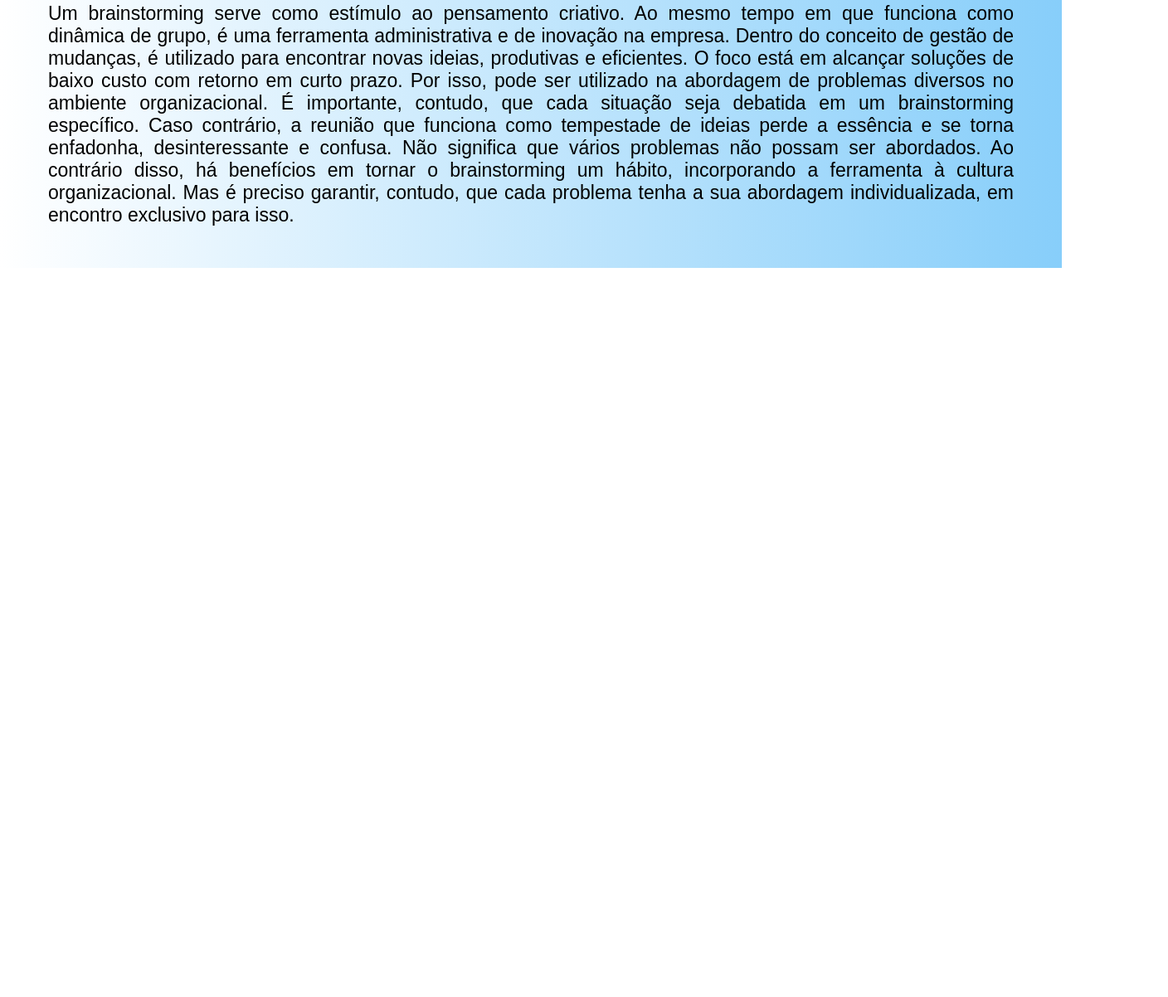
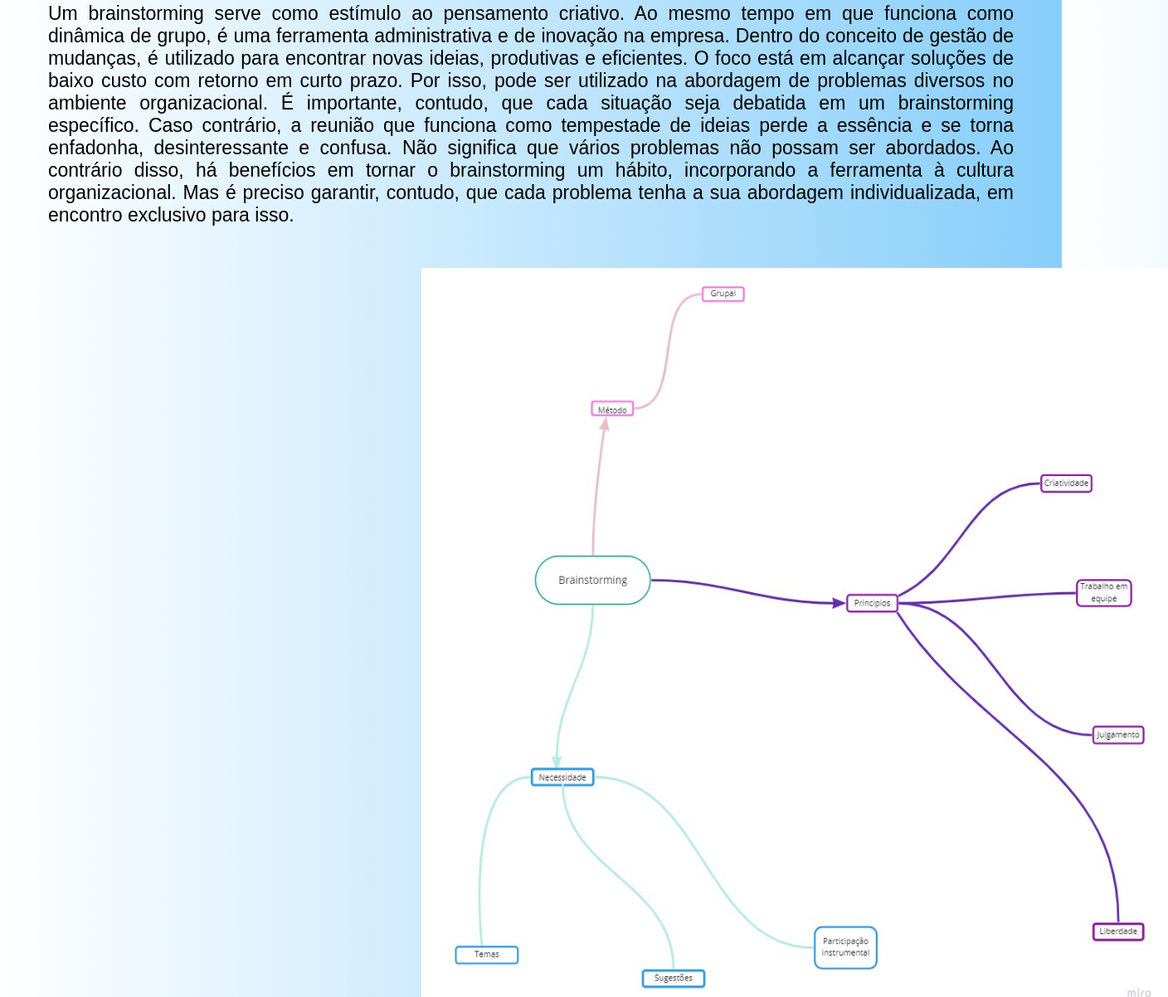
Before and after one commit to annarobertaa/brainstorm, a plain HTML site: page index.html in a window 1280 px wide. Shown: the part 783-1985 px from the top of the page at 83% size, 1408 px wide, since content can reach past the window. Before the commit the page ends 1106 px from the top, so only its background shows below. Drawn offline with Linux system fonts and the light colour scheme.

Commit message:
Add files via upload

```diff
--- a/index.html
+++ b/index.html
@@ -64,5 +64,7 @@
 
             Mas é preciso garantir, contudo, que cada problema tenha a sua abordagem individualizada, em encontro exclusivo para isso.</p>
 
+            <img src="mindmap.jpg" width="900px" height="900px" style="margin-left: 500px;">
+
 </body>
 </html>
```
Also changed, not shown: style.css (line endings or trailing spaces).
